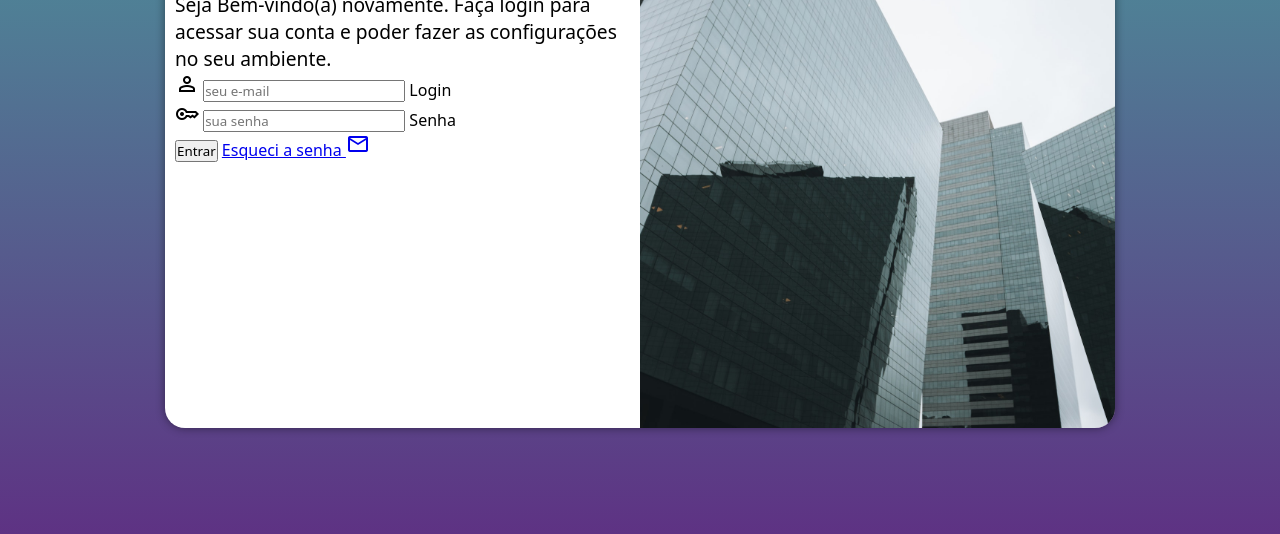
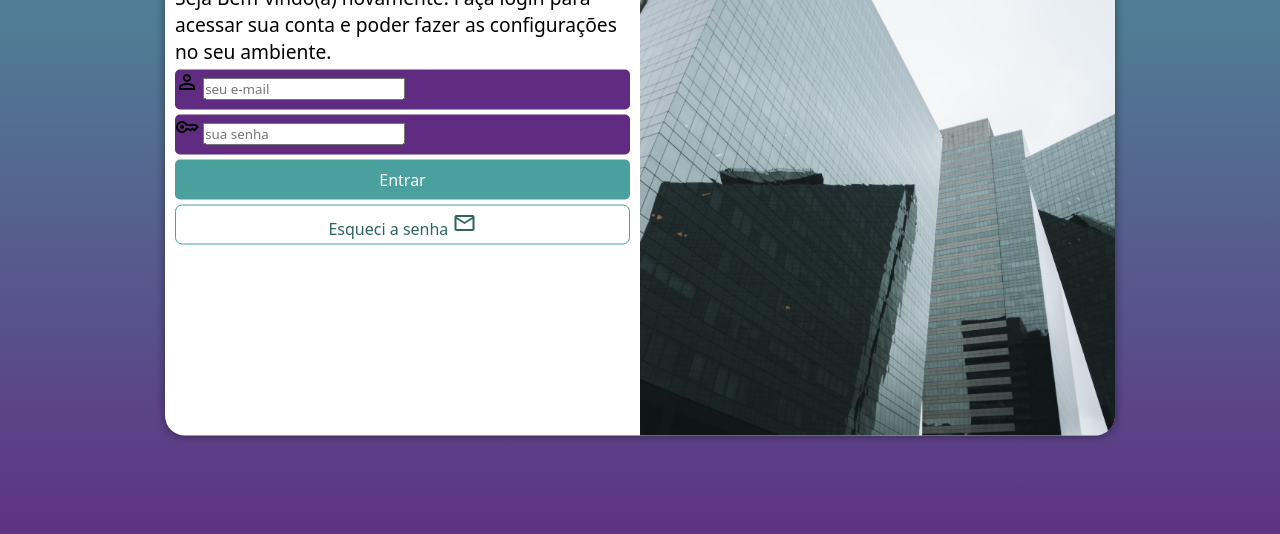
Before and after one commit to mateusezequiel/projeto-tela, a plain HTML site: page index.html in a window 1280 px wide. Shown: the part 222-756 px from the top of the page. Drawn offline with nearby package versions, Linux system fonts and the light colour scheme.

Commit message:
formatacao do formulario

```diff
--- a/estilos/style.css
+++ b/estilos/style.css
@@ -28,11 +28,11 @@
 
     background-color: white;
     width: 250px;
-    height: 500px;
+    height: 515px;
     border-radius: 20px;
     box-shadow: 0px 0px 10px hsla(0, 0%, 0%, 0.450);
 
-    transition: widht .3s, height .3s;
+    transition: width .3s, height .3s;
     transition-timing-function: ease;
 }
 
@@ -54,6 +54,58 @@
     margin-bottom: 10px;
 }
 
+form > div.campo {
+    background-color: #5f2c82;
+    display: block;
+    width: 100%;
+    height: 40px;
+    border-radius: 5px;
+    margin: 5px 0px;
+}
+
+div.campo > label {
+    display: none;
+}
+
 div#formulario > p {
     font-size: 0.8em;
 }
+
+form > input[type=submit] {
+    display: block;
+    font-size: 1em;
+    width: 100%;
+    height: 40px;
+    background-color: #49a09d;
+    color: white;
+    border: none;
+    border-radius: 5px;
+    cursor: pointer;
+}
+
+form > input[type=submit]:hover {
+    background-color: #2d6462;
+}
+
+form > a.botao {
+    display: block;
+    text-align: center;
+    font-size: 1em;
+    width: 100%;
+    height: 40px;
+    padding-top: 5px;
+    margin-top: 5px;
+    background-color: white;
+    color:#2d6462;
+    border: 1px solid #49a09d;
+    border-radius: 7px;
+    text-decoration: none;
+}
+
+form > a.botao:hover {
+    background-color: #6cd3cf;
+}
+
+form > a.botao > span {
+    font-size: 0.8;
+}
--- a/index.html
+++ b/index.html
@@ -18,7 +18,7 @@
                 <div id="formulario">
                     <h1>Login</h1>
                     <p>Seja Bem-vindo(a) novamente. Faça login para acessar sua conta e poder fazer as configurações no seu ambiente.</p>
-                    <form action="login.php" method="post"></form>
+                    <form action="login.php" method="post" autocomplete="on">
                     <div class="campo">
                         <span class="material-symbols-outlined">person</span>
                         <input type="email" name="login" id="ilogin" placeholder="seu e-mail" autocomplete="email" required maxlength="30">
@@ -30,7 +30,10 @@
                         <label for="isenha">Senha</label>
                     </div>
                     <input type="submit" value="Entrar">
-                    <a href="esqueci a senha.html">Esqueci a senha <span class="material-symbols-outlined">mail</span></a>
+                    <a href="esqueci.html" class="botao">
+                        Esqueci a senha <span class="material-symbols-outlined">mail</span>
+                    </a>
+                </form>
 
                 </div>
 
```
